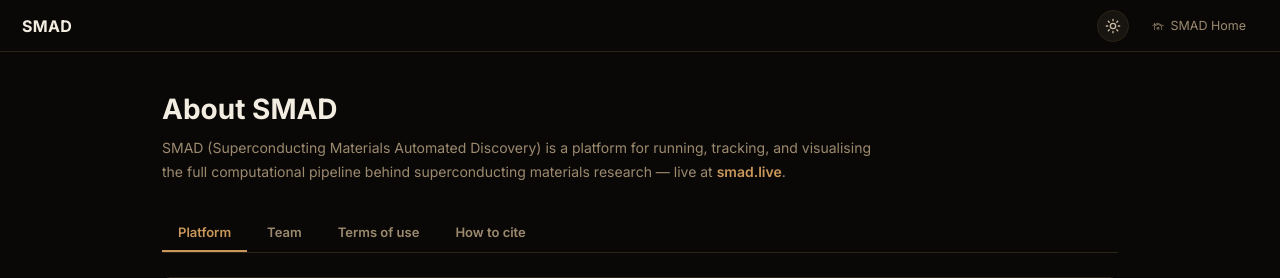
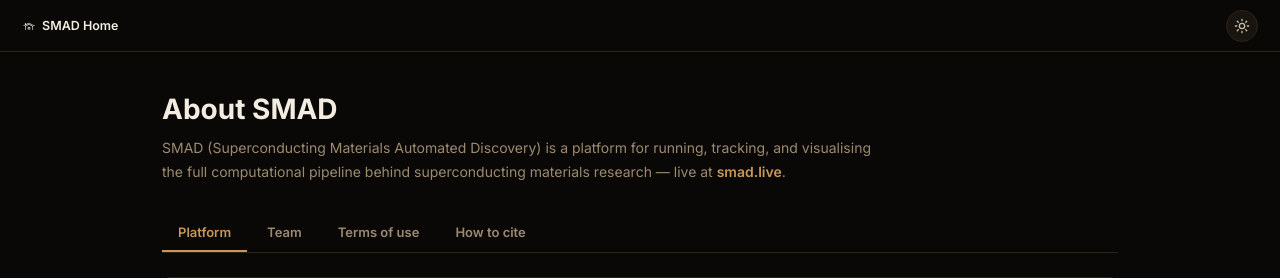
Before and after one commit to Itete5/smad, a FastAPI app: page /about in a window 1280 px wide. Shown: the top 278 px of the page. Run offline with FastAPI, Linux system fonts and the light colour scheme.

Commit message:
About: SMAD Home left, theme toggle only on right

```diff
--- a/templates/about.html
+++ b/templates/about.html
@@ -78,31 +78,16 @@
       height:52px;background:var(--bg0);border-bottom:1px solid var(--bdr);
       display:flex;align-items:center;padding:0 22px;position:sticky;top:0;z-index:20;
     }
-    .brand{
-      font-weight:700;font-size:16px;color:var(--tx0);text-decoration:none;
-      letter-spacing:.02em;margin-right:auto;
-    }
-    #nav-links{display:flex;align-items:center;gap:2px;flex-wrap:wrap}
-    .nav-link{
-      display:inline-flex;align-items:center;gap:6px;
-      padding:7px 12px;font-size:12.5px;color:var(--tx2);text-decoration:none;
-      border-radius:var(--r);transition:background var(--t),color var(--t);
+    .nav-home{
+      display:inline-flex;align-items:center;gap:6px;margin-right:auto;
+      padding:7px 10px 7px 0;font-size:12.5px;font-weight:600;color:var(--tx0);
+      text-decoration:none;border-radius:var(--r);
+      transition:color var(--t);
       white-space:nowrap;
     }
-    .nav-link svg{flex-shrink:0}
-    .nav-link:hover{background:var(--bg2);color:var(--tx0)}
-    .nav-link.active{color:var(--acc);font-weight:600}
-    .nav-toggle{display:none;background:none;border:1px solid var(--bdr);border-radius:var(--r);
-      color:var(--tx1);padding:6px 10px;cursor:pointer;font-size:14px}
-    @media (max-width:900px){
-      #nav-links{
-        display:none;position:absolute;top:52px;left:0;right:0;background:var(--bg1);
-        flex-direction:column;align-items:stretch;border-bottom:1px solid var(--bdr);padding:6px;
-      }
-      #nav-links.open{display:flex}
-      .nav-toggle{display:inline-block}
-      .nav-link{padding:10px 12px}
-    }
+    .nav-home svg{flex-shrink:0}
+    .nav-home:hover{color:var(--acc)}
+    #theme-toggle{margin-right:0}
 
     /* ── MAIN ── */
     main{padding:40px 0 70px}
@@ -194,14 +179,7 @@
 
 <!-- NAVBAR -->
 <nav id="navbar">
-    <a class="brand" href="/">SMAD</a>
-    <button id="theme-toggle" onclick="toggleTheme()" aria-label="Toggle light / dark theme" title="Toggle light / dark theme">
-        <svg class="icon-sun" viewBox="0 0 24 24" fill="none" stroke="currentColor" stroke-width="2" stroke-linecap="round" stroke-linejoin="round"><circle cx="12" cy="12" r="4"/><path d="M12 2v2M12 20v2M4.93 4.93l1.41 1.41M17.66 17.66l1.41 1.41M2 12h2M20 12h2M6.34 17.66l-1.41 1.41M19.07 4.93l-1.41 1.41"/></svg>
-        <svg class="icon-moon" viewBox="0 0 24 24" fill="none" stroke="currentColor" stroke-width="2" stroke-linecap="round" stroke-linejoin="round"><path d="M21 12.79A9 9 0 1 1 11.21 3 7 7 0 0 0 21 12.79z"/></svg>
-    </button>
-    <button class="nav-toggle" onclick="document.getElementById('nav-links').classList.toggle('open')">☰</button>
-    <div id="nav-links">
-        <a class="nav-link" href="/">
+    <a class="nav-home" href="/" title="SMAD Home">
         <svg width="14" height="14" viewBox="0 0 367 232" fill="currentColor" aria-hidden="true">
             <g transform="translate(0,232) scale(0.1,-0.1)">
                 <path d="M1710 1954 c-484 -254 -619 -324 -629 -324 -7 0 -11 37 -11 110 l0
@@ -223,7 +201,10 @@
         </svg>
         SMAD Home
     </a>
-    </div>
+    <button id="theme-toggle" onclick="toggleTheme()" aria-label="Toggle light / dark theme" title="Toggle light / dark theme">
+        <svg class="icon-sun" viewBox="0 0 24 24" fill="none" stroke="currentColor" stroke-width="2" stroke-linecap="round" stroke-linejoin="round"><circle cx="12" cy="12" r="4"/><path d="M12 2v2M12 20v2M4.93 4.93l1.41 1.41M17.66 17.66l1.41 1.41M2 12h2M20 12h2M6.34 17.66l-1.41 1.41M19.07 4.93l-1.41 1.41"/></svg>
+        <svg class="icon-moon" viewBox="0 0 24 24" fill="none" stroke="currentColor" stroke-width="2" stroke-linecap="round" stroke-linejoin="round"><path d="M21 12.79A9 9 0 1 1 11.21 3 7 7 0 0 0 21 12.79z"/></svg>
+    </button>
 </nav>
 
 <main>
```
Lines whose indentation alone changed are shown as unchanged.
